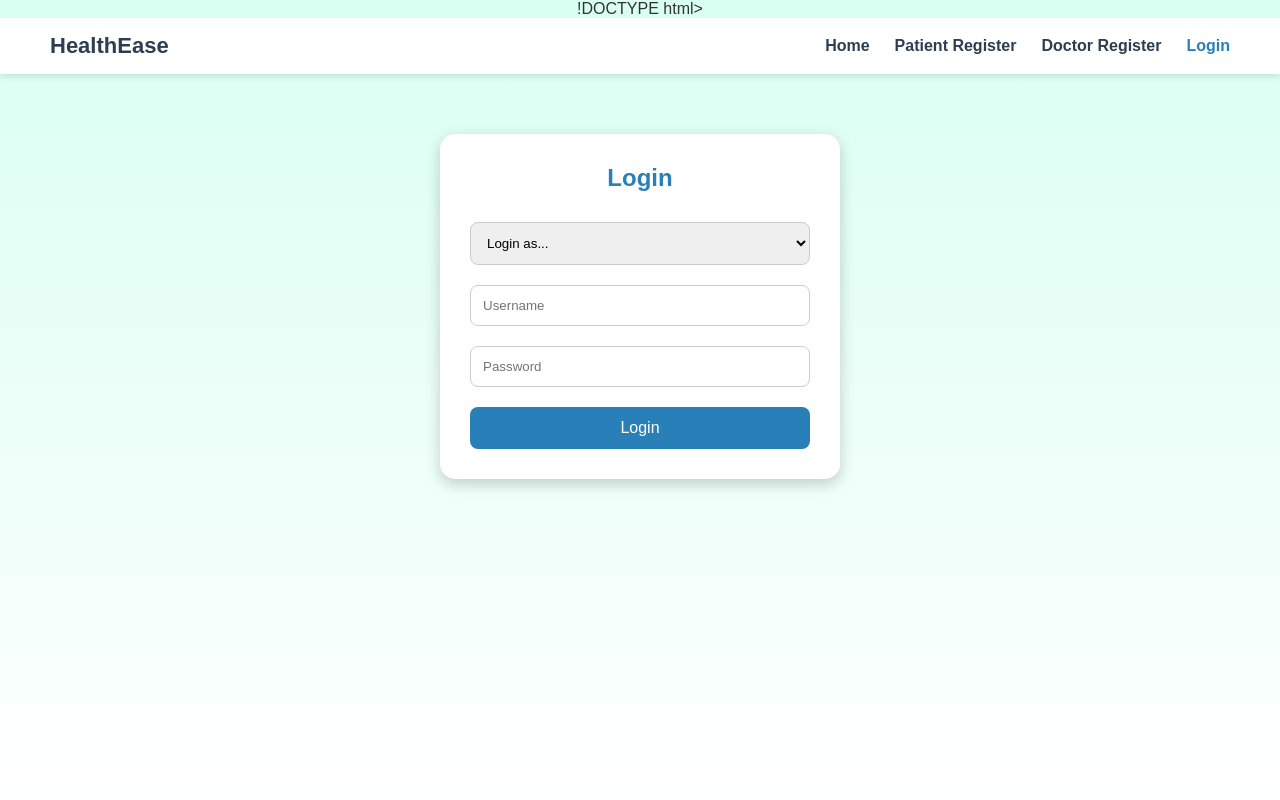
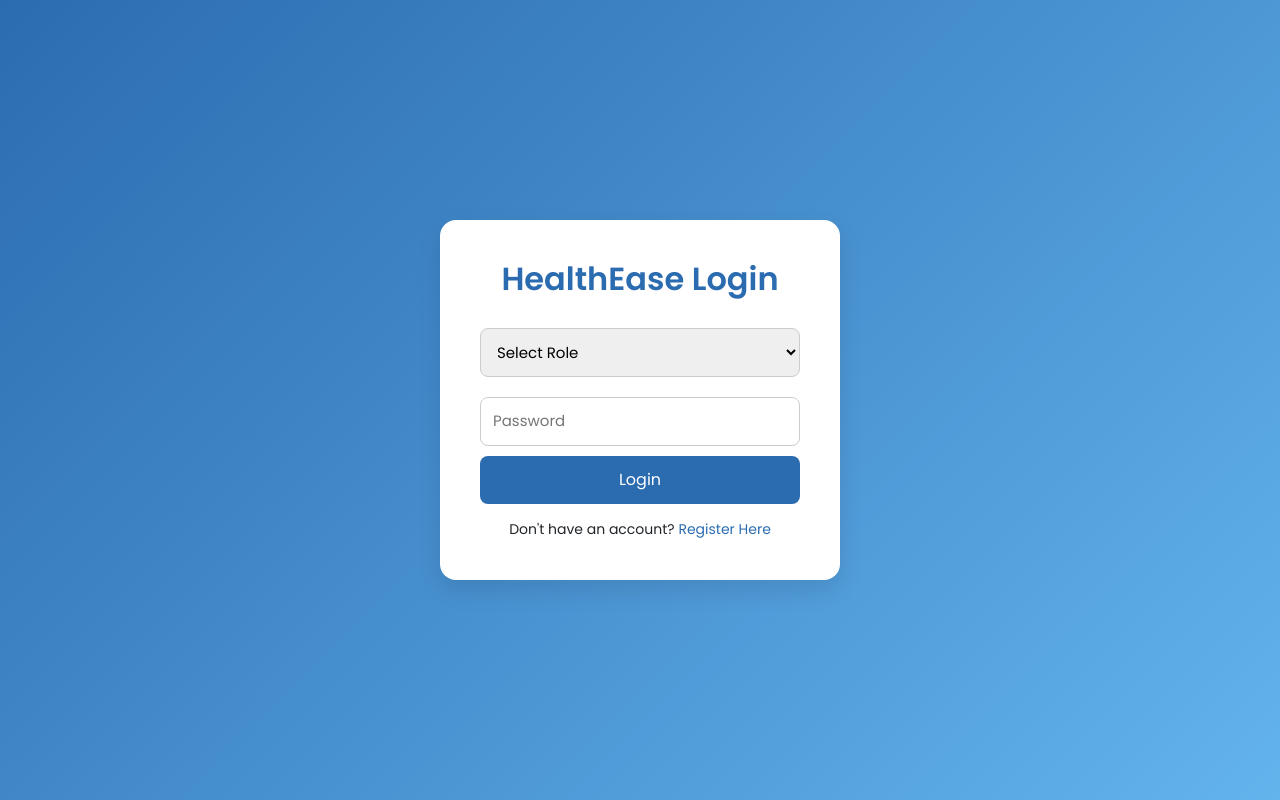
Before and after one commit to DevanshAtwal/HealthEase-Web-Based-Doctor-Patient-Appointment-Portal, a plain HTML site: page login.html in a window 1280 px wide. Drawn offline with nearby package versions, Linux system fonts and the light colour scheme.

Commit message:
Update login.html

```diff
--- a/login.html
+++ b/login.html
@@ -1,34 +1,158 @@
-!DOCTYPE html>
+<!DOCTYPE html>
 <html lang="en">
 <head>
   <meta charset="UTF-8">
   <meta name="viewport" content="width=device-width, initial-scale=1.0">
-  <title>Login - HealthEase</title>
-  <link rel="stylesheet" href="style.css">
+  <title>Login | HealthEase</title>
+
+  <!-- Bootstrap + Google Fonts -->
+  <link href="https://cdn.jsdelivr.net/npm/bootstrap@5.3.2/dist/css/bootstrap.min.css" rel="stylesheet">
+  <link href="https://fonts.googleapis.com/css2?family=Poppins:wght@400;600&display=swap" rel="stylesheet">
+
+  <style>
+    * {
+      font-family: 'Poppins', sans-serif;
+      box-sizing: border-box;
+    }
+
+    body {
+      background: linear-gradient(135deg, #2b6cb0, #63b3ed);
+      display: flex;
+      justify-content: center;
+      align-items: center;
+      height: 100vh;
+      margin: 0;
+    }
+
+    .login-box {
+      background: #fff;
+      padding: 40px;
+      border-radius: 16px;
+      box-shadow: 0 10px 25px rgba(0,0,0,0.1);
+      width: 400px;
+      text-align: center;
+    }
+
+    h2 {
+      color: #2b6cb0;
+      font-weight: 600;
+      margin-bottom: 20px;
+    }
+
+    select, input {
+      width: 100%;
+      padding: 12px;
+      margin: 10px 0;
+      border: 1px solid #ccc;
+      border-radius: 8px;
+      font-size: 15px;
+    }
+
+    button {
+      width: 100%;
+      padding: 12px;
+      background-color: #2b6cb0;
+      border: none;
+      border-radius: 8px;
+      color: white;
+      font-size: 16px;
+      font-weight: 500;
+      transition: 0.3s;
+    }
+
+    button:hover {
+      background-color: #1e4e8c;
+    }
+
+    .register-link {
+      margin-top: 15px;
+      font-size: 14px;
+    }
+
+    .register-link a {
+      color: #2b6cb0;
+      text-decoration: none;
+      font-weight: 500;
+    }
+
+    .register-link a:hover {
+      text-decoration: underline;
+    }
+  </style>
 </head>
+
 <body>
-  <nav>
-    <div class="logo">HealthEase</div>
-    <ul>
-      <li><a href="index.html">Home</a></li>
-      <li><a href="patient_register.html">Patient Register</a></li>
-      <li><a href="doctor_register.html">Doctor Register</a></li>
-      <li><a href="login.html" class="active">Login</a></li>
-    </ul>
-  </nav>
 
-  <div class="form-container">
-    <h2>Login</h2>
-    <form>
-      <select required>
-        <option value="">Login as...</option>
-        <option value="patient">Patient</option>
-        <option value="doctor">Doctor</option>
-      </select>
-      <input type="text" placeholder="Username" required>
-      <input type="password" placeholder="Password" required>
-      <button type="submit">Login</button>
-    </form>
+  <div class="login-box">
+    <h2>HealthEase Login</h2>
+
+    <select id="role">
+      <option value="">Select Role</option>
+      <option value="patient">Patient</option>
+      <option value="doctor">Doctor</option>
+      <option value="admin">Admin</option>
+    </select>
+
+    <input type="text" id="mobile" placeholder="Mobile Number (for patient/doctor)" style="display:none">
+    <input type="email" id="email" placeholder="Email (for admin)" style="display:none">
+    <input type="password" id="password" placeholder="Password" required>
+
+    <button onclick="loginUser()">Login</button>
+
+    <div class="register-link">
+      Don't have an account? <a href="/site/register.html">Register Here</a>
+    </div>
   </div>
+
+  <script>
+    // show/hide inputs based on selected role
+    document.getElementById('role').addEventListener('change', function(){
+      const r = this.value;
+      document.getElementById('mobile').style.display = (r === 'patient' || r === 'doctor') ? 'block' : 'none';
+      document.getElementById('email').style.display = (r === 'admin') ? 'block' : 'none';
+    });
+
+    async function loginUser() {
+      const role = document.getElementById('role').value.trim();
+      const mobile = document.getElementById('mobile').value.trim();
+      const email = document.getElementById('email').value.trim();
+      const password = document.getElementById('password').value.trim();
+
+      if (!role || !password) {
+        alert('Please select role and enter password');
+        return;
+      }
+
+      const payload = { role, password };
+      if (role === 'admin') payload.email = email;
+      else payload.mobile = mobile;
+
+      try {
+        const res = await fetch('/login', {
+          method: 'POST',
+          headers: { 'Content-Type': 'application/json' },
+          body: JSON.stringify(payload)
+        });
+        const data = await res.json();
+        if (!res.ok) {
+          alert(data.error || 'Login failed');
+          return;
+        }
+
+        // store non-sensitive info for UI (avoid storing passwords)
+        localStorage.setItem('user_name', data.name || '');
+        localStorage.setItem('role', data.role || '');
+
+        // Redirect based on role
+        if (data.role === 'admin') window.location.href = '/site/ADMIN/admin_dashboard.html';
+        else if (data.role === 'doctor') window.location.href = '/site/DOCTOR/doctor_dashboard.html';
+        else window.location.href = '/site/PATIENT/patient_dashboard.html';
+      } catch (err) {
+        console.error(err);
+        alert('Login request failed');
+      }
+    }
+  </script>
+
 </body>
 </html>
```
